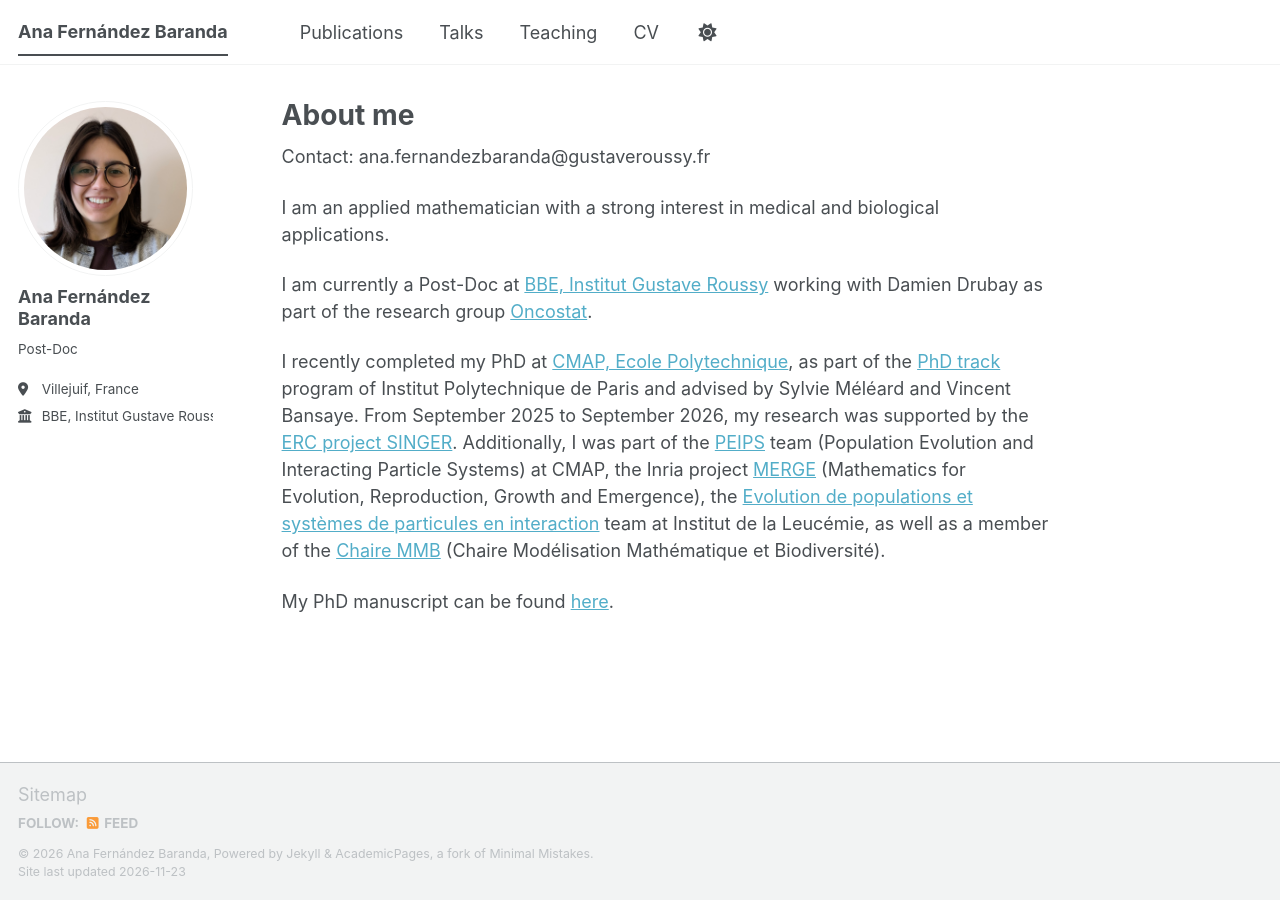
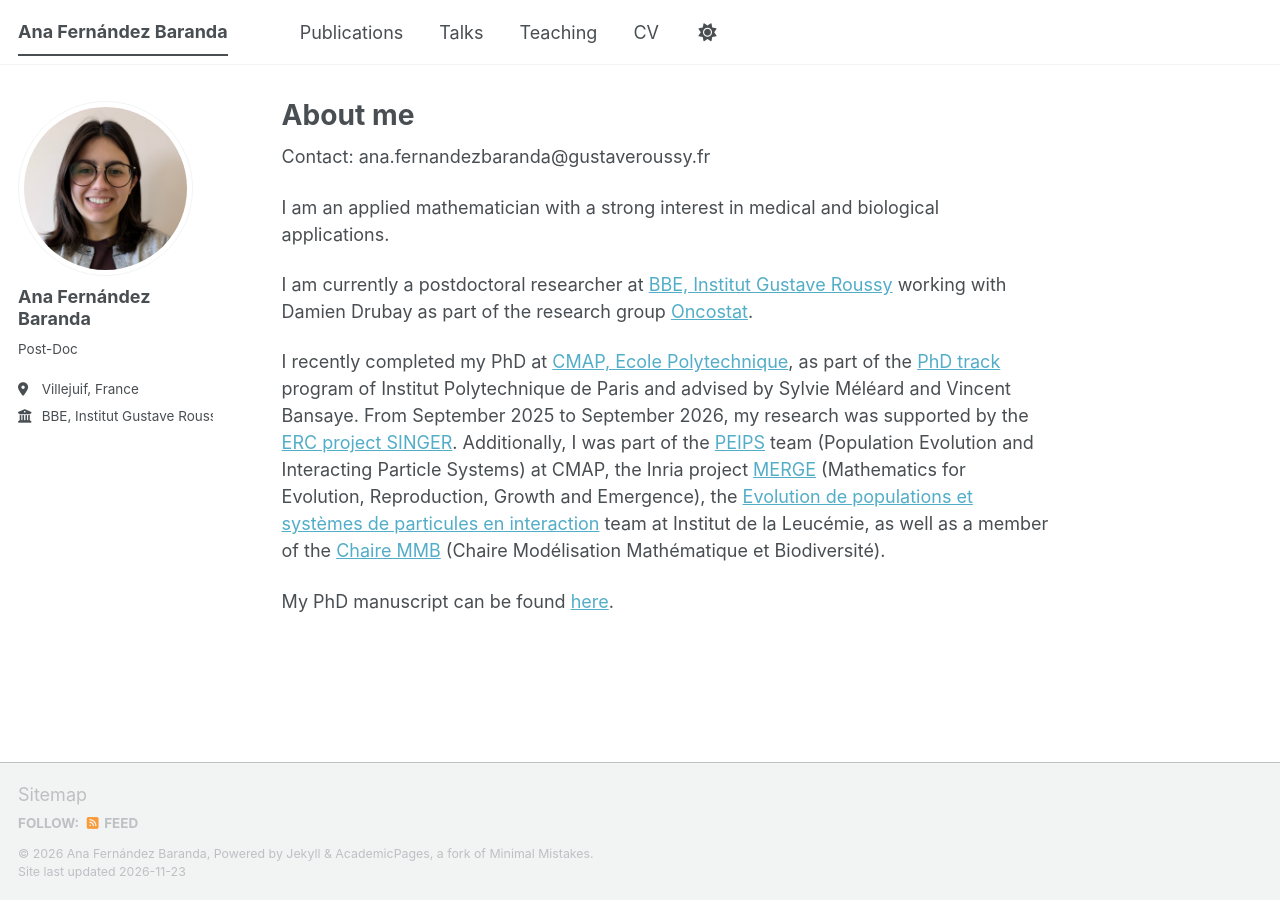
Before and after one commit to ana-fernandezbaranda/ana-fernandezbaranda.github.io, a Jekyll site: the page built from _pages/about.md, in a window 1280 px wide. Built offline with Jekyll 4.4.1, drawn with Linux system fonts in a browser that asks for light colours; a script bundle is joined from its source files by our own code; library files that are not in the unit come from our copies.

Commit message:
Update about.md

```diff
--- a/_pages/about.md
+++ b/_pages/about.md
@@ -10,7 +10,7 @@ Contact: ana.fernandezbaranda@gustaveroussy.fr
 
 I am an applied mathematician with a strong interest in medical and biological applications.
 
-I am currently a Post-Doc at [BBE, Institut Gustave Roussy](https://www.gustaveroussy.fr/recherche-innovation/recherche-a-gustave-roussy/recherche-clinique/bureau-biostatistique) working with Damien Drubay as part of the research group [Oncostat](https://cesp.inserm.fr/fr/equipe/oncostat).
+I am currently a postdoctoral researcher at [BBE, Institut Gustave Roussy](https://www.gustaveroussy.fr/recherche-innovation/recherche-a-gustave-roussy/recherche-clinique/bureau-biostatistique) working with Damien Drubay as part of the research group [Oncostat](https://cesp.inserm.fr/fr/equipe/oncostat).
 
 I recently completed my PhD at [CMAP, Ecole Polytechnique](https://cmap.ip-paris.fr/), as part of the [PhD track](https://www.ip-paris.fr/en/education/phd-track/phd-track-mathematics) program of Institut Polytechnique de Paris and advised by Sylvie Méléard and Vincent Bansaye. From September 2025 to September 2026, my research was supported by the [ERC project SINGER](https://www.ip-paris.fr/erc-singer-stochastic-dynamics-single-cells-growth-emergence-and-resistance).  Additionally, I was part of the [PEIPS](https://cmap.ip-paris.fr/en/research/probability/peips) team (Population Evolution and Interacting Particle Systems) at CMAP, the Inria project [MERGE](https://team.inria.fr/merge/fr/) (Mathematics for Evolution, Reproduction, Growth and Emergence), the [Evolution de populations et systèmes de particules en interaction](https://www.institut-leucemie.fr/linstitut-de-la-leucemie-recherche/population-systemes-particules-interactions/) team at Institut de la Leucémie, as well as a member of the [Chaire MMB](http://www.cmap.polytechnique.fr/~chaire-mmb//index.html) (Chaire Modélisation Mathématique et Biodiversité).
 
```
